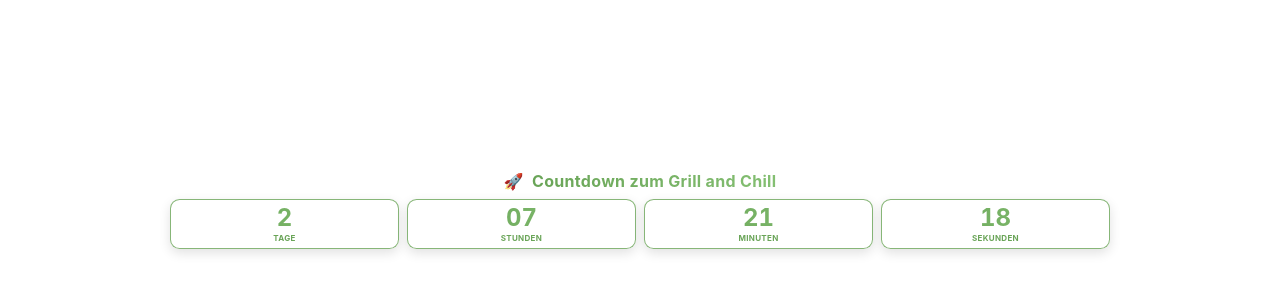
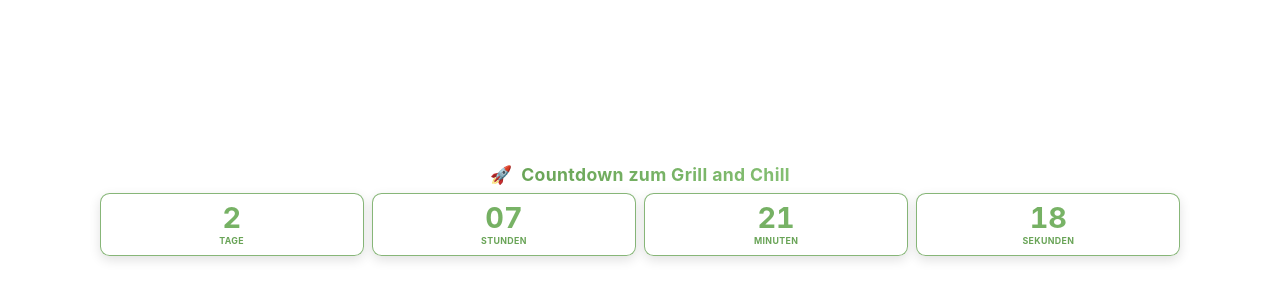
Before and after one commit to MDoubleYouOnGit/launch-countdown, a plain HTML site: page index.html in a window 1280 px wide. Shown: the part 190-490 px from the top of the page. Drawn offline with Linux system fonts and the light colour scheme.

Commit message:
Refactor title and countdown styles for improved responsiveness and layout consistency

```diff
--- a/style.css
+++ b/style.css
@@ -43,7 +43,7 @@ body {
 
 .title {
   margin: 0 0 clamp(0.3rem, 1vmin, 1.4rem);
-  font-size: clamp(0.75rem, 2vmin, 2.6rem);
+  font-size: clamp(0.8rem, 2.2vmin, 2.8rem);
   letter-spacing: 0.02em;
   color: var(--text);
 }
@@ -64,13 +64,13 @@ body {
   display: grid;
   grid-template-columns: repeat(4, 1fr);
   gap: clamp(0.2rem, 1vmin, 0.8rem);
-  width: min(100%, 940px);
-  max-width: 940px;
+  width: 100%;
+  max-width: none;
   margin-inline: auto;
 }
 
 .time-box {
-  padding: clamp(0.3rem, 0.8vmin, 1rem);
+  padding: clamp(0.4rem, 1.2vmin, 1.1rem);
   border-radius: 0.6rem;
   background: rgba(255, 255, 255, 0.95);
   border: 1.5px solid rgba(105, 164, 87, 0.8);
@@ -80,7 +80,7 @@ body {
 
 .time-value {
   display: block;
-  font-size: clamp(0.9rem, 3vmin, 2.8rem);
+  font-size: clamp(1.1rem, 3.6vmin, 3.2rem);
   font-weight: 700;
   line-height: 1;
   font-variant-numeric: tabular-nums;
@@ -94,7 +94,7 @@ body {
   display: block;
   margin-top: clamp(0.08rem, 0.5vmin, 0.3rem);
   color: var(--accent);
-  font-size: clamp(0.45rem, 1vmin, 0.85rem);
+  font-size: clamp(0.5rem, 1.1vmin, 0.9rem);
   font-weight: 700;
   text-transform: uppercase;
   letter-spacing: 0.04em;
```
